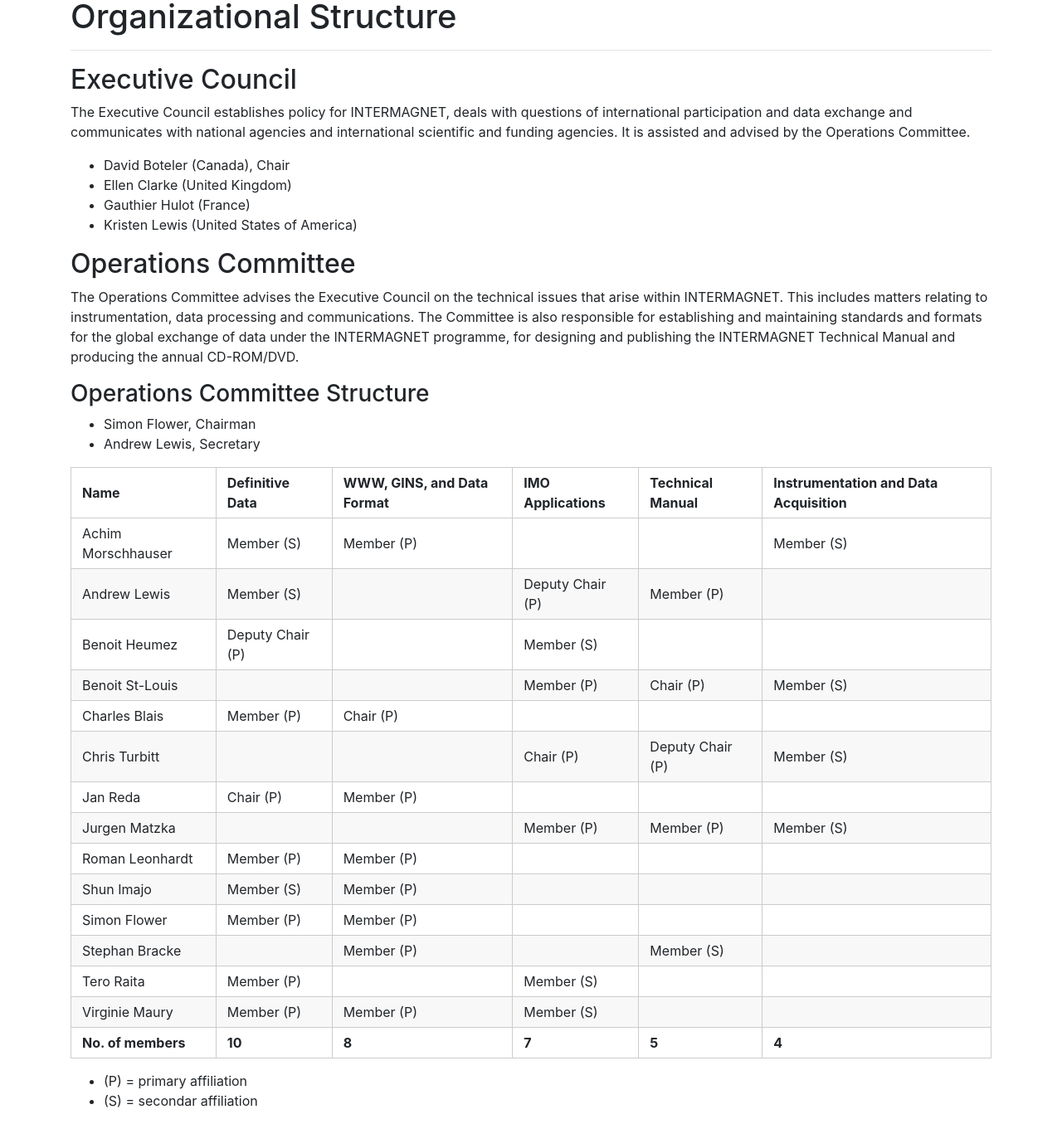
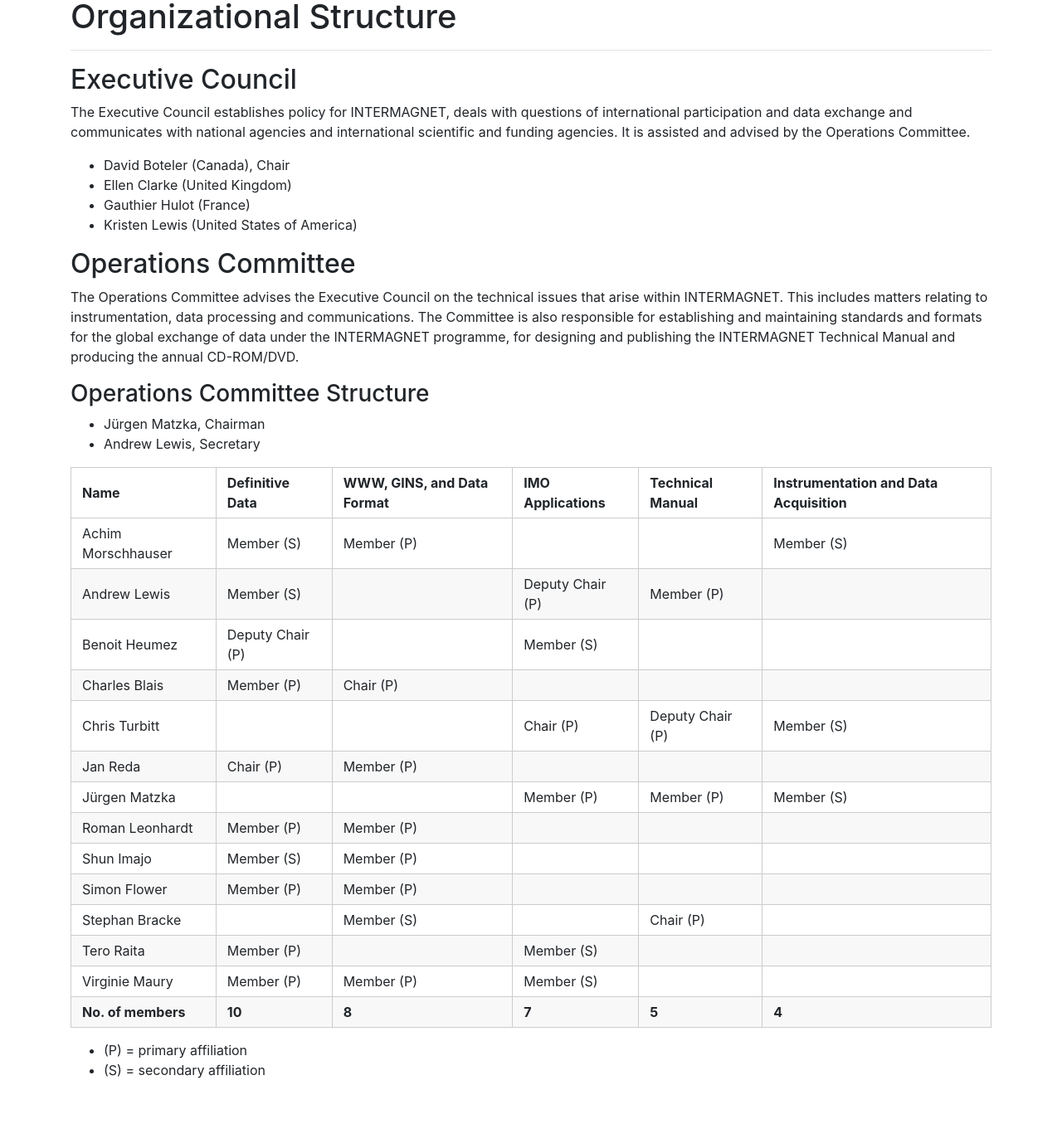
Before and after one commit to INTERMAGNET/intermagnet.github.io, a Jekyll site: the page built from structure.md, in a window 1280 px wide and 1400 px high, scrolled down 131 px, cut to the strip 45-1400 px from the top of the window. Shown: the whole strip at 83% size. Built offline with Jekyll 4.4.1, drawn with Linux system fonts in a browser that asks for light colours; after the commit the page ends 1494 px from its top, so only the background shows below that.

Commit message:
Update Opscom membership and structure up to Dec 2023

```diff
--- a/structure.md
+++ b/structure.md
@@ -17,7 +17,7 @@
 
 ### Operations Committee Structure
 
-- Simon Flower, Chairman
+- Jürgen Matzka, Chairman
 - Andrew Lewis, Secretary
 
 | Name | Definitive Data | WWW, GINS, and Data Format | IMO Applications | Technical Manual | Instrumentation and Data Acquisition |
@@ -25,18 +25,17 @@
 | Achim Morschhauser | Member (S) | Member (P) | | | Member (S) |
 | Andrew Lewis | Member (S) | | Deputy Chair (P) | Member (P) | |
 | Benoit Heumez | Deputy Chair (P) | | Member (S) | | |
-| Benoit St-Louis | | | Member (P) | Chair (P) | Member (S) |
 | Charles Blais | Member (P) | Chair (P) | | | |
 | Chris Turbitt | | | Chair (P) | Deputy Chair (P) | Member (S) |
 | Jan Reda | Chair (P) | Member (P) | | | |
-| Jurgen Matzka | | | Member (P) | Member (P) | Member (S) |
+| Jürgen Matzka | | | Member (P) | Member (P) | Member (S) |
 | Roman Leonhardt | Member (P) | Member (P) | | | |
 | Shun Imajo | Member (S) | Member (P) | | | |
 | Simon Flower | Member (P) | Member (P) | | | |
-| Stephan Bracke | | Member (P) | | Member (S) | |
+| Stephan Bracke | | Member (S) | | Chair (P) | |
 | Tero Raita | Member (P) | | Member (S) | | |
 | Virginie Maury | Member (P) | Member (P) | Member (S) | | |
 | **No. of members** | **10** | **8** | **7** | **5** | **4** |
 
 - (P) = primary affiliation
-- (S) = secondar affiliation
+- (S) = secondary affiliation
```
